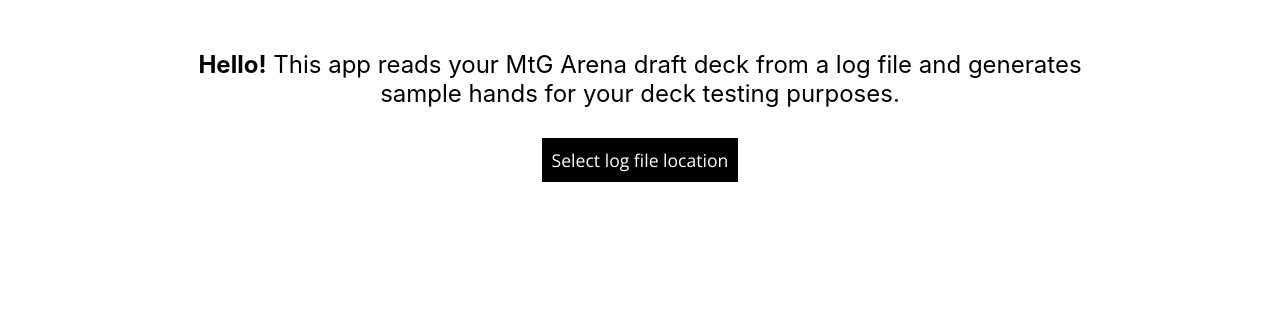
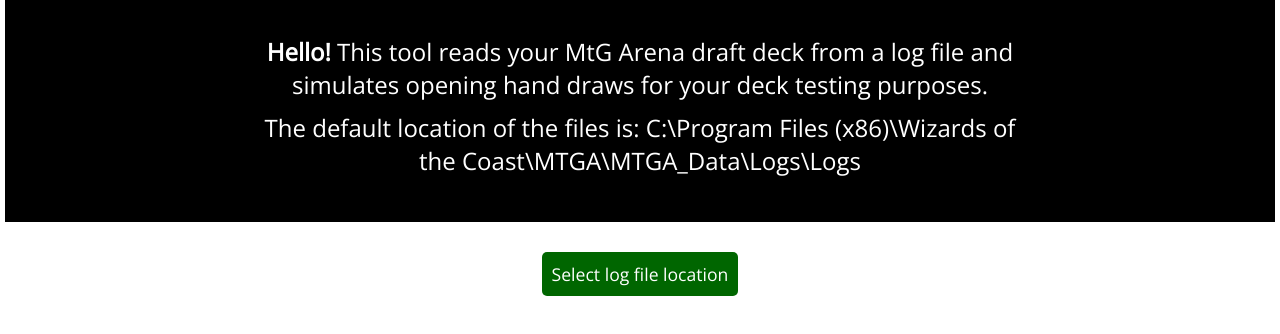
Before and after one commit to emily-yang/arena-hand-generator, a React (Create React App) app: page / in a window 1280 px wide. Shown: the top 334 px of the page. Built offline with nearby package versions, Linux system fonts and the light colour scheme.

Commit message:
updated instructions

```diff
--- a/public/index.html
+++ b/public/index.html
@@ -15,7 +15,7 @@
       work correctly both with client-side routing and a non-root public URL.
       Learn how to configure a non-root public URL by running `npm run build`.
     -->
-    <title>Sample Hand Generator</title>
+    <title>MtGA Sample Hand Generator</title>
         <script src='https://cdn.rawgit.com/naptha/tesseract.js/1.0.10/dist/tesseract.js'></script>
     <base href="/" />
   </head>
@@ -24,15 +24,5 @@
       You need to enable JavaScript to run this app.
     </noscript>
     <div id="root"></div>
-    <!--
-      This HTML file is a template.
-      If you open it directly in the browser, you will see an empty page.
-
-      You can add webfonts, meta tags, or analytics to this file.
-      The build step will place the bundled scripts into the <body> tag.
-
-      To begin the development, run `npm start` or `yarn start`.
-      To create a production bundle, use `npm run build` or `yarn build`.
-    -->
   </body>
 </html>
--- a/src/Hand.js
+++ b/src/Hand.js
@@ -6,7 +6,7 @@
 		return (
 			<div className="hand">
 				{(this.props.hand).map(img =>
-					<img className="card" src={img} key={`card${i++}`} alt="" />
+					<img className="card" draggable src={img} key={`card${i++}`} alt="" />
 				)}
 			</div>
 		);
--- a/src/Header.js
+++ b/src/Header.js
@@ -1,8 +1,9 @@
-import React, {Component} from 'react';
+import React from 'react';
 
 const Header = (props) => (
 	<header className="header">
-		<p><strong>Hello!</strong> This app reads your MtG Arena draft deck from a log file and generates sample hands for your deck testing purposes. </p>
+		<p><strong>Hello!</strong> This tool reads your MtG Arena draft deck from a log file and simulates opening hand draws for your deck testing purposes. </p>
+		<p>The default location of the files is: C:\Program Files (x86)\Wizards of the Coast\MTGA\MTGA_Data\Logs\Logs</p>
 	</header>
 )
 
--- a/src/style.css
+++ b/src/style.css
@@ -1,25 +1,33 @@
-.App {
+#root {
+  margin: 0;
+}
+
+body {
   font-family: 'Open Sans', sans-serif;
   display: flex;
   flex-direction: column;
+  margin: 0;
 }
 
 .wrapper {
-  margin: 50px 5px;
+  margin: 0 5px 50px 5px;
 }
 
 .header {
   font-size: 1.5em;
+  background-color: black;
+  color: white;
+  padding: 25px 0 35px 0;
 }
 
 .header p {
-  max-width: 70%;
-  margin: 40px auto;
+  max-width: 60%;
+  margin: 10px auto;
   text-align: center;
 }
 
 .log-reader {
-  margin: 20px;
+  margin: 40px;
   display: flex;
   justify-content: center;
 }
@@ -34,7 +42,6 @@
 
 .hand {
   display: flex;
-  margin: 20px 0;
   justify-content: center;
   flex-wrap: wrap;
   background-color: black;
@@ -48,16 +55,18 @@
 .buttons {
   display: flex;
   justify-content: center;
+  margin-top: 30px;
 }
 
 .label, .button {
   font-family: 'Open Sans', sans-serif;
-  background-color: black;
+  background-color: #006600;
   color: white;
   font-size: 1.1em;
   padding: 10px;
   margin: 0 15px;
   border: none;
+  border-radius: 5px;
 }
 
 .label:hover, .button:hover {
```
